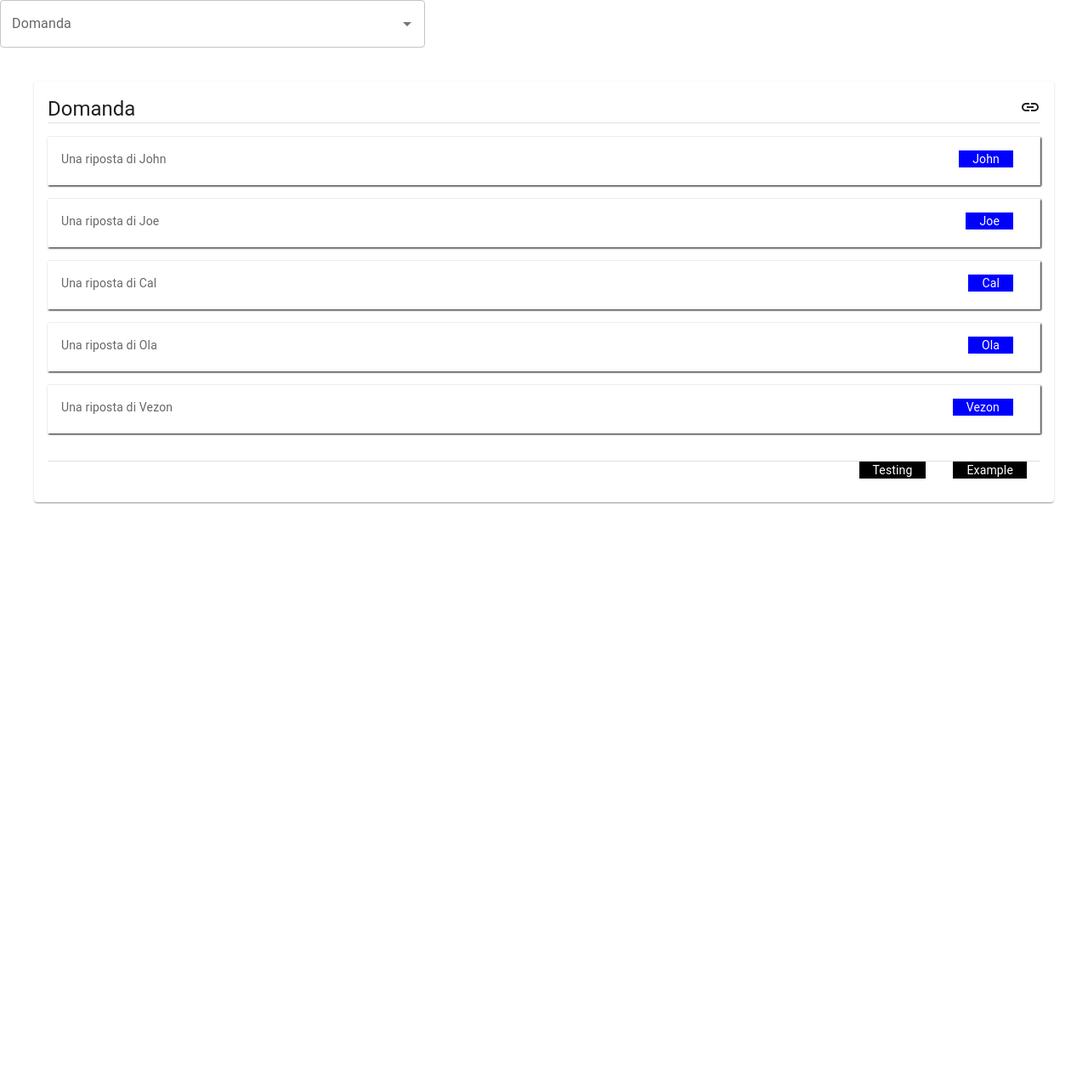
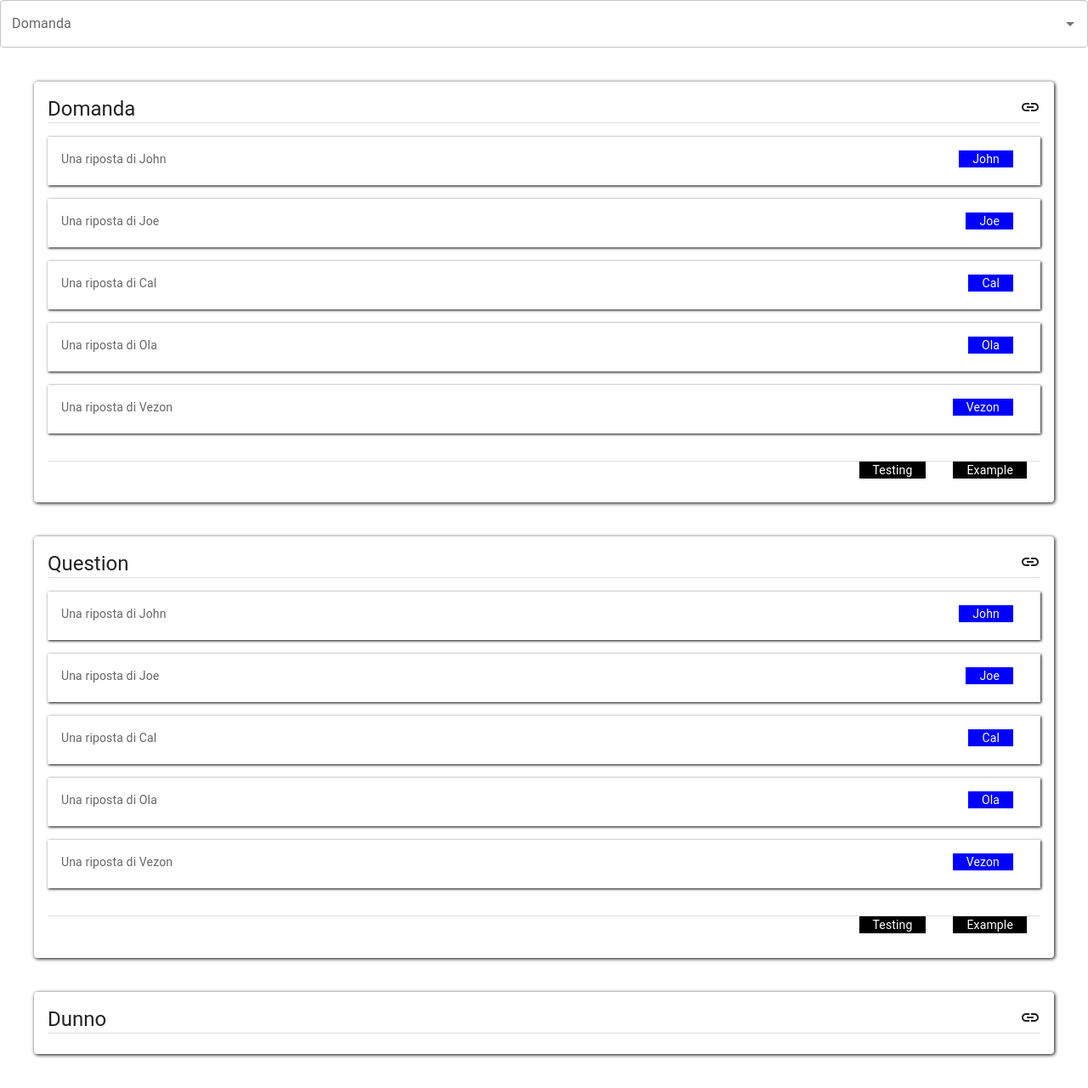
Before and after one commit to herfost/PlatformV2, a React (Vite) app: page / in a window 1280 px wide. Shown: the whole page at 85% size. Before the commit the page ends 800 px from the top, so only its background shows below. Built offline with nearby package versions, Linux system fonts and the light colour scheme.

Commit message:
Refactor Components & Folder Structure, Added Faq Filter via Input

```diff
--- a/src/components/Faq/Answer/Answer.tsx
+++ b/src/components/Faq/Answer.tsx
@@ -43,8 +43,7 @@ export default function AnswerCard({ id, content, username }: IAnswer) {
         sx={{
           marginBlockStart: 2,
           padding: 2,
-          boxShadow: "1px 1px 2px black",
-          borderColor: "black",
+          boxShadow: "1px 1px 3px  black",
           display: "flex",
           justifyContent: "space-between",
         }}
--- a/src/components/Faq/FaqCard.tsx
+++ b/src/components/Faq/FaqCard.tsx
@@ -4,8 +4,8 @@ import CardContent from "@mui/material/CardContent/CardContent";
 import Card from "@mui/material/Card/Card";
 import Divider from "@mui/material/Divider/Divider";
 import LinkIcon from "@mui/icons-material/Link";
-import AnswerCard, { IAnswer } from "./Answer/Answer";
-import TagCard, { ITag } from "./Tag/Tag";
+import AnswerCard, { IAnswer } from "./Answer";
+import TagCard, { ITag } from "./Tag";
 
 export interface IFaq {
   id: number;
@@ -19,22 +19,16 @@ export default function FaqCard({ id, title, answers, tags }: IFaq) {
   const cardId = "card-" + id;
 
   const answerList = answers?.map((answer) => {
-    return (
-      <AnswerCard
-        id={answer.id}
-        content={answer.content}
-        username={answer.username}
-      />
-    );
+    return <AnswerCard {...answer} />;
   });
 
   const tagList = tags?.map((tag) => {
-    return <TagCard name={tag.name} />;
+    return <TagCard {...tag} />;
   });
 
   return (
-    <Card id={cardId} sx={{ margin:5 }}>
-      <CardContent sx={{alignItems: "flex-end"}}>
+    <Card id={cardId} sx={{ margin: 5, boxShadow: "1px 1px 4px black" }}>
+      <CardContent sx={{ alignItems: "flex-end" }}>
         <Box sx={{ display: "flex", justifyContent: "space-between" }}>
           <Typography id={titleId} variant="h5" component="h1">
             {title}
@@ -45,8 +39,9 @@ export default function FaqCard({ id, title, answers, tags }: IFaq) {
         </Box>
         <Divider />
         {answerList}
-        <Divider sx={{padding: 2}}/>
-        <Box sx={{ display: "flex", justifyContent: "flex-end"}}>
+        {answerList?.length != 0 ? <Divider sx={{ padding: 2 }} /> : <></>}
+
+        <Box sx={{ display: "flex", justifyContent: "flex-end" }}>
           {tagList}
         </Box>
       </CardContent>
--- a/src/dataset/testingData.tsx
+++ b/src/dataset/testingData.tsx
@@ -1,6 +1,6 @@
-import { IAnswer } from "../components/Faq/Answer/Answer";
+import { IAnswer } from "../components/Faq/Answer";
 import { IFaq } from "../components/Faq/FaqCard";
-import { ITag } from "../components/Faq/Tag/Tag";
+import { ITag } from "../components/Faq/Tag";
 
 function tagList(tags: string[]): ITag[] {
   const tagList: ITag[] = [];
@@ -18,7 +18,8 @@ function labelList(labels: IFaq[]): { label: string }[] {
   return labelList;
 }
 
-const answers: IAnswer[] = [
+// const answers: IAnswer[] = [];
+ const answers: IAnswer[] = [
   {
     id: 1,
     username: "John",
@@ -46,13 +47,31 @@ const answers: IAnswer[] = [
   },
 ];
 
+
+// let tags: ITag[] = [];
+const tags = tagList(["Testing", "Example"]);
+
+
 export const faqs: IFaq[] = [
   {
     id: 1,
     title: "Domanda",
     answers: answers,
-    tags: tagList(["Testing", "Example"]),
+    tags: tags
   },
+  {
+    id: 2,
+    title: "Question",
+    answers: answers,
+    tags: tags
+  },
+  {
+    id: 3,
+    title: "Dunno",
+    answers: [],
+    tags: []
+  },
+
 ];
 
 export const labels = labelList(faqs);
--- a/src/pages/Faq.tsx
+++ b/src/pages/Faq.tsx
@@ -2,12 +2,33 @@ import { Autocomplete } from "@mui/material";
 import TextField from "@mui/material/TextField/TextField";
 import FaqCard from "../components/Faq/FaqCard";
 import { faqs, labels } from "../dataset/testingData";
+import { useState } from "react";
 
 export default function Faq() {
+  const [faqElements, setFaqElements] = useState(faqs);
+
+  const filterByTitle = (
+    event: React.SyntheticEvent<Element, Event>,
+    search?: string
+  ): void => {
+    const faqElementsFiltered = faqs.filter((faq) => {
+      return search == null
+        ? faqs
+        : faq.title.toLowerCase().includes(search.toLowerCase());
+        /**
+         * TODO: Estendere ricerca per contentuo e tag
+        || (faq.answers != null && faq.answers?.map((answer) => answer.content.toLowerCase().includes(search.toLowerCase())).length > 0)
+        || (faq.tags != null && faq.tags?.map((tag) => tag.name.toLowerCase().includes(search.toLowerCase())).length > 0);
+        */
+    });
+
+    setFaqElements("" === search ? faqs : faqElementsFiltered);
+  };
+
   const options = labels;
 
-  const faqList = faqs.map((faq) => {
-    return <FaqCard {...faq} />;
+  const faqList = faqElements.map((faqElement) => {
+    return <FaqCard {...faqElement} />;
   });
 
   return (
@@ -16,7 +37,8 @@ export default function Faq() {
         <Autocomplete
           disablePortal
           options={options}
-          sx={{ width: 500 }}
+          onInputChange={filterByTitle}
+          sx={{ width: "100%" }}
           renderInput={(params) => <TextField {...params} label="Domanda" />}
         />
       </div>
```
Also changed, not shown: src/components/Faq/Tag.tsx (renamed from src/components/Faq/Tag/Tag.tsx), 1 other file (tests, documents, lock files or other folders).
